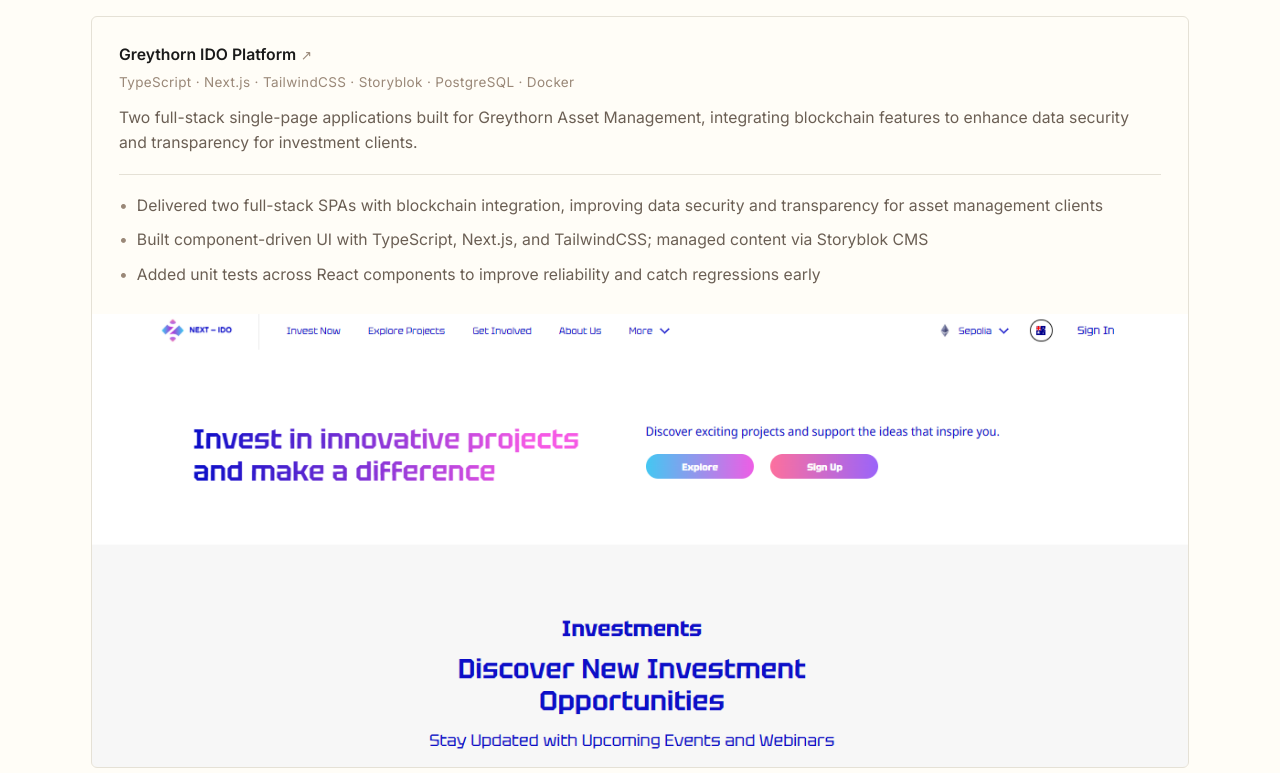
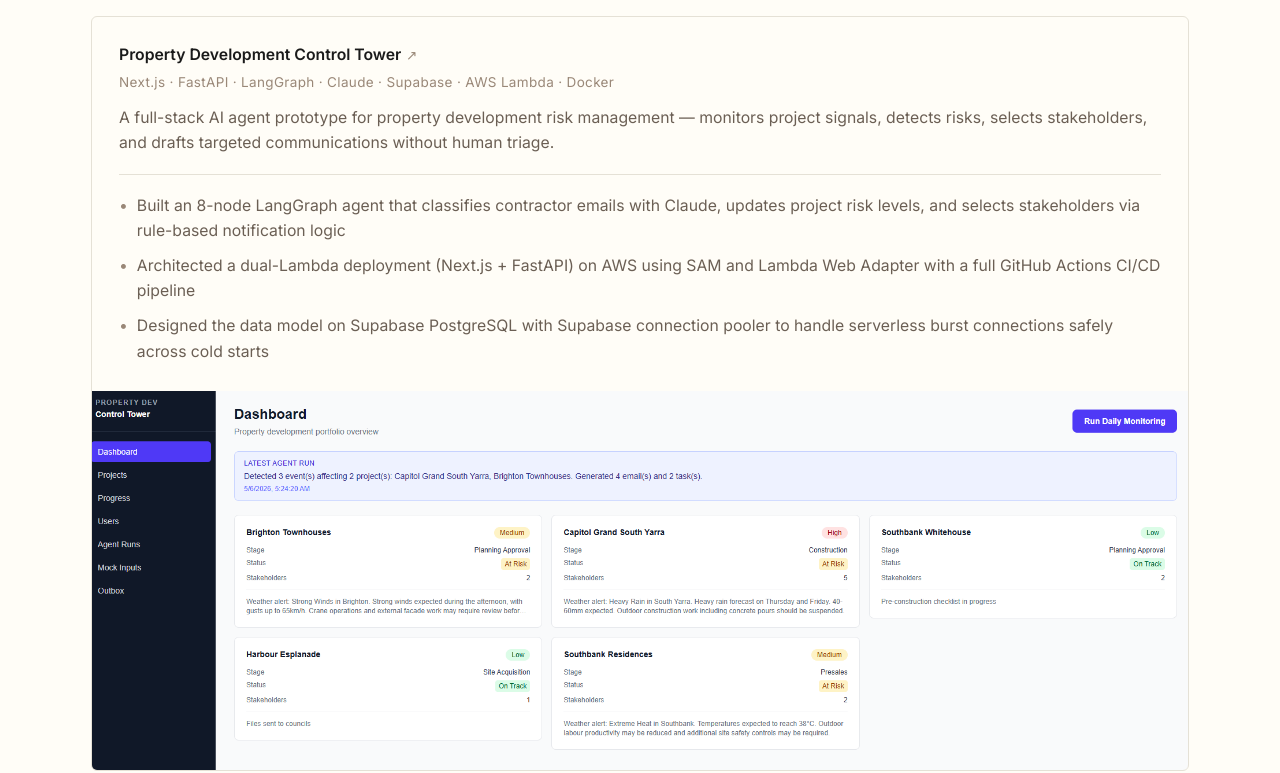
Before and after one commit to V1ncenTNg02/awesome-big-V, a Next.js app: page /career in a window 1280 px wide. Shown: the part 3014-3787 px from the top of the page. Built offline with nearby package versions, Linux system fonts and the light colour scheme; a web font is replaced by a local one.

Commit message:
Feat: Added the property development Management project to the portfolio

```diff
--- a/data/projects.ts
+++ b/data/projects.ts
@@ -39,6 +39,20 @@
     url: 'https://heidi-challenge-820963910490.us-central1.run.app/',
   },
   {
+    title: 'Property Development Control Tower',
+    stack: ['Next.js', 'FastAPI', 'LangGraph', 'Claude', 'Supabase', 'AWS Lambda', 'Docker'],
+    description: 'A full-stack AI agent prototype for property development risk management — monitors project signals, detects risks, selects stakeholders, and drafts targeted communications without human triage.',
+    bullets: [
+      'Built an 8-node LangGraph agent that classifies contractor emails with Claude, updates project risk levels, and selects stakeholders via rule-based notification logic',
+      'Architected a dual-Lambda deployment (Next.js + FastAPI) on AWS using SAM and Lambda Web Adapter with a full GitHub Actions CI/CD pipeline',
+      'Designed the data model on Supabase PostgreSQL with Supabase connection pooler to handle serverless burst connections safely across cold starts',
+    ],
+    image: '/projects/property-dev.png',
+    imageWidth: 1897,
+    imageHeight: 655,
+    url: 'https://g77qqkbg42g6s7pni2ociwjrbu0tedjw.lambda-url.ap-southeast-2.on.aws/',
+  },
+  {
     title: 'Greythorn IDO Platform',
     stack: ['TypeScript', 'Next.js', 'TailwindCSS', 'Storyblok', 'PostgreSQL', 'Docker'],
     description: 'Two full-stack single-page applications built for Greythorn Asset Management, integrating blockchain features to enhance data security and transparency for investment clients.',
```
Also changed, not shown: public/projects/property-dev.png (added), 2 other files (tests, documents, lock files or other folders).
